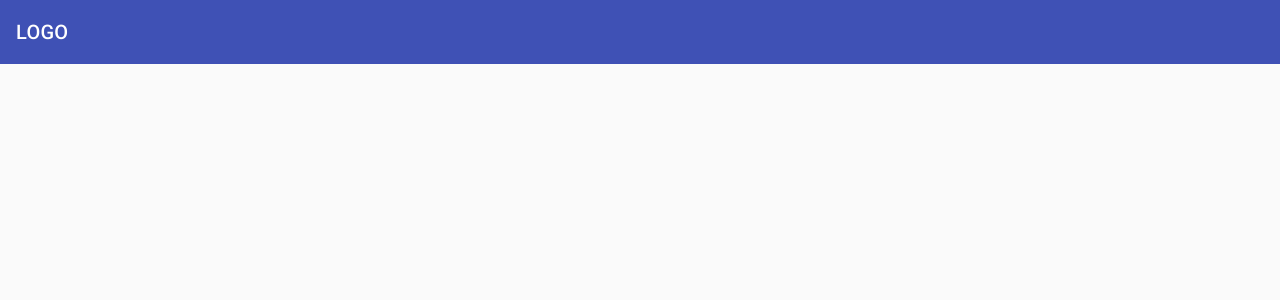
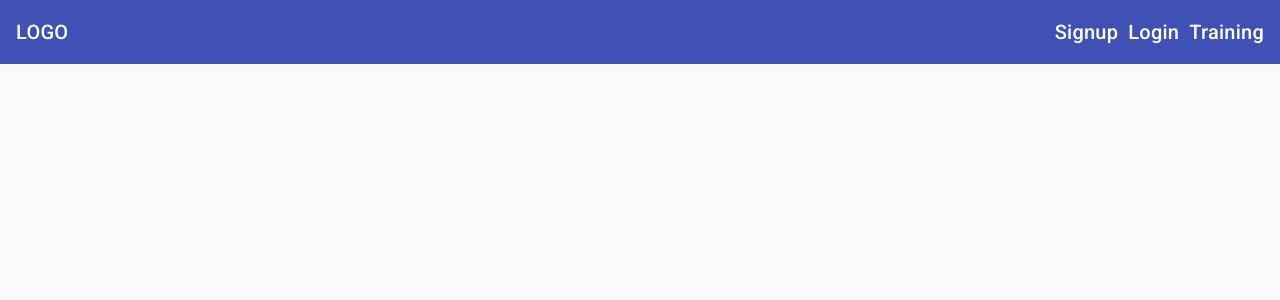
Before and after one commit to Mr-Faisal-SGD/Fitness-tracker, an Angular app: page / in a window 1280 px wide. Shown: the top 300 px of the page. Built offline with nearby package versions, Linux system fonts and the light colour scheme.

Commit message:
Unordered List

```diff
--- a/src/app/app.component.html
+++ b/src/app/app.component.html
@@ -12,11 +12,11 @@
       </div>
       <div><a routerLink="/">LOGO</a></div>
       <div fxHide.lt-sm fxFlex fxLayout fxLayoutAlign="flex-end">
-        <!-- <ul fxLayout class="nav-items">
+        <ul fxLayout class="nav-items">
           <li><a routerLink="/signup">Signup</a></li>
           <li><a routerLink="/login">Login</a></li>
           <li><a routerLink="/training">Training</a></li>
-        </ul> -->
+        </ul>
       </div>
     </mat-toolbar>
 
```
